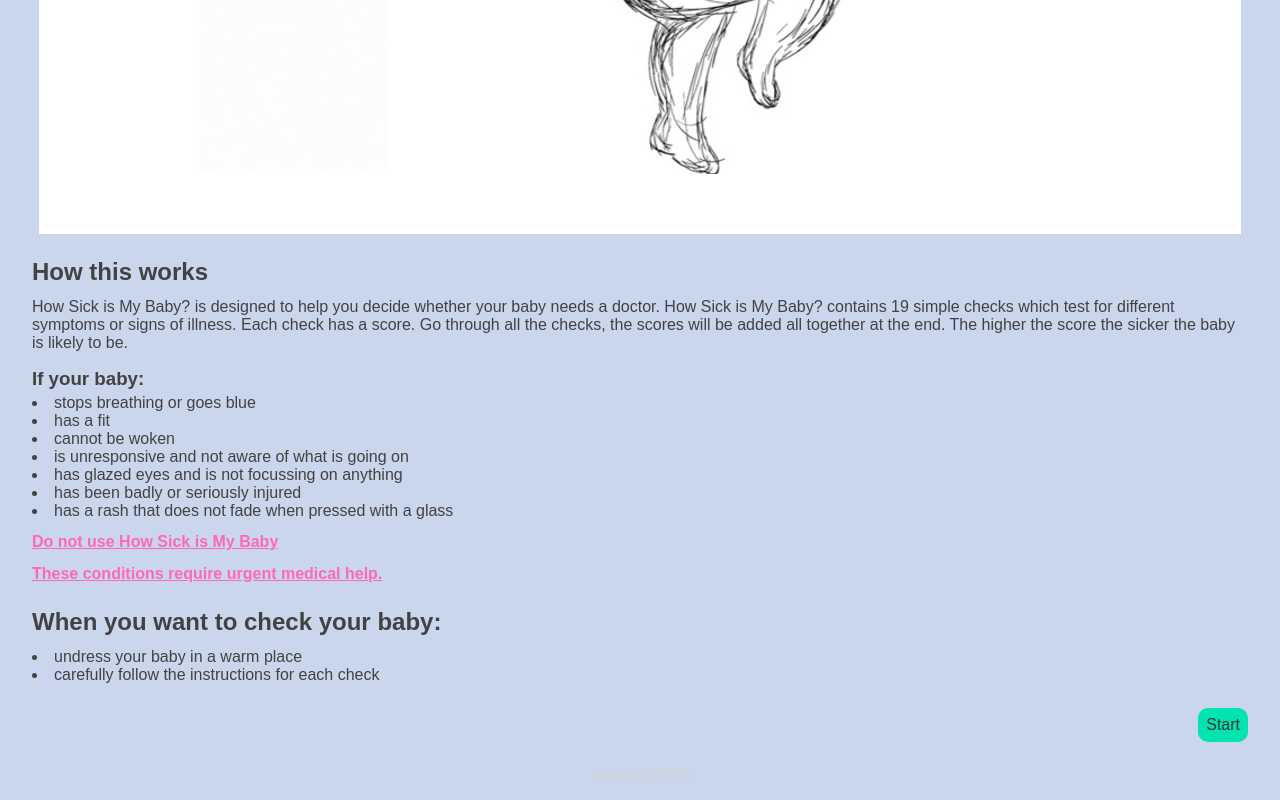
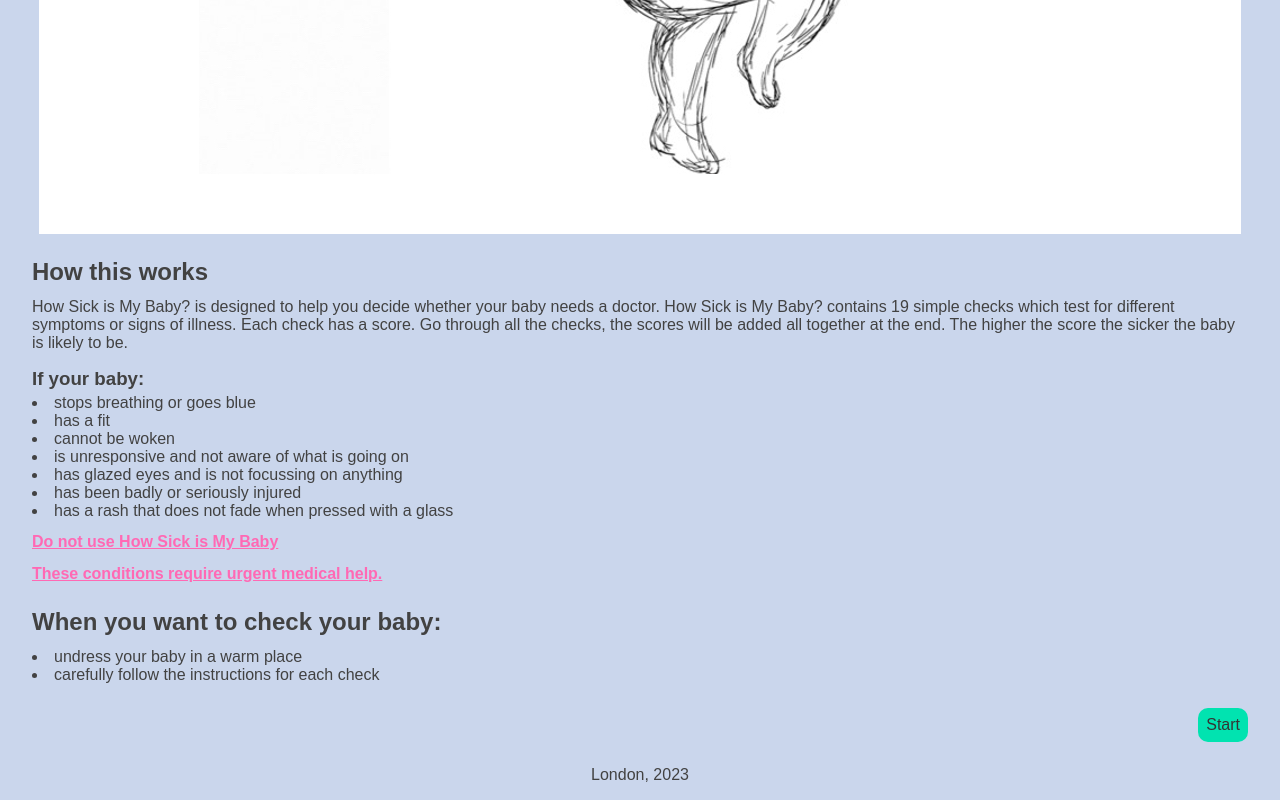
Before and after one commit to LauraPinckney/HowSickIsMyBaby, a React (Create React App) app: page / in a window 1280 px wide. Shown: the part 682-1482 px from the top of the page. Built offline with nearby package versions, Linux system fonts and the light colour scheme.

Commit message:
update of footer text colour

```diff
--- a/src/components/Footer/Footer.module.scss
+++ b/src/components/Footer/Footer.module.scss
@@ -6,7 +6,6 @@
 }
 
 .text {
-  color: lightgrey;
   display: flex;
   justify-content: center;
 }
```
Also changed, not shown: src/assets/images/heroImage.jpg (deleted), src/assets/images/sketchBaby.jpg (deleted).
